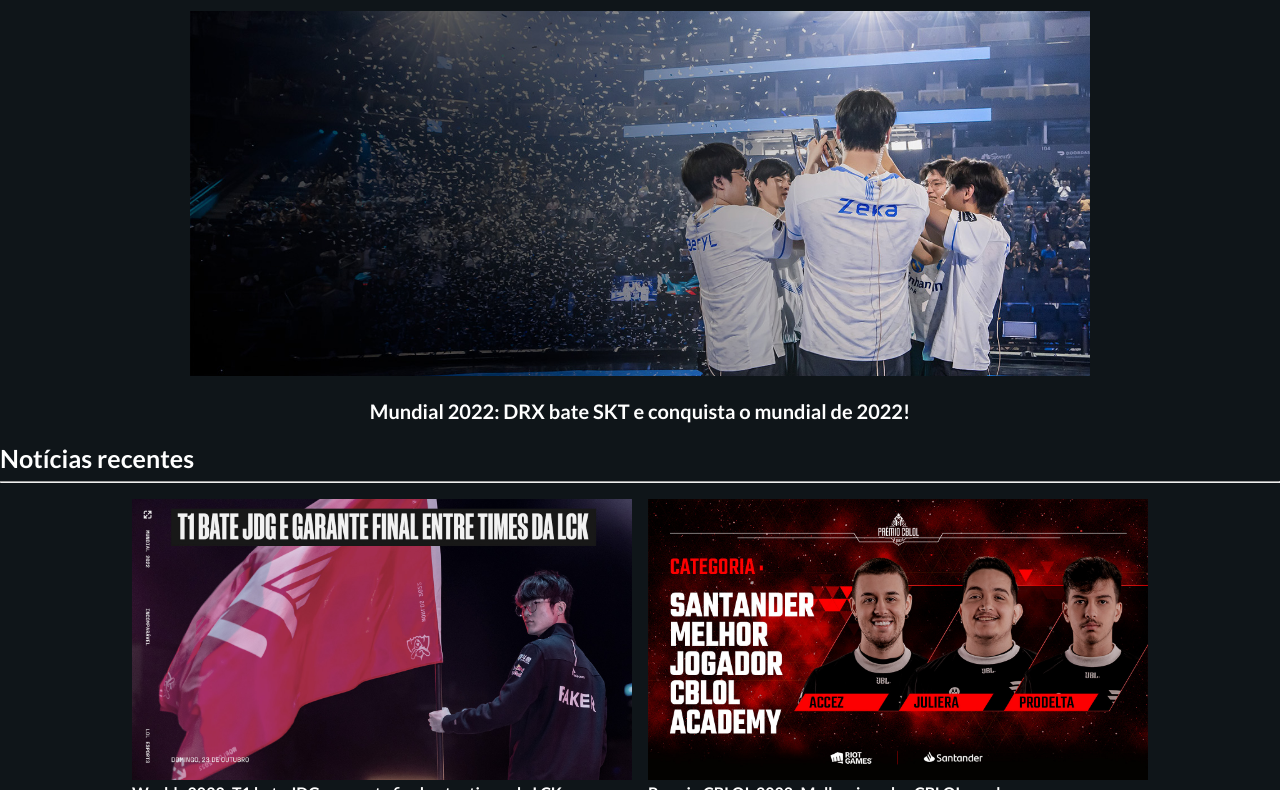
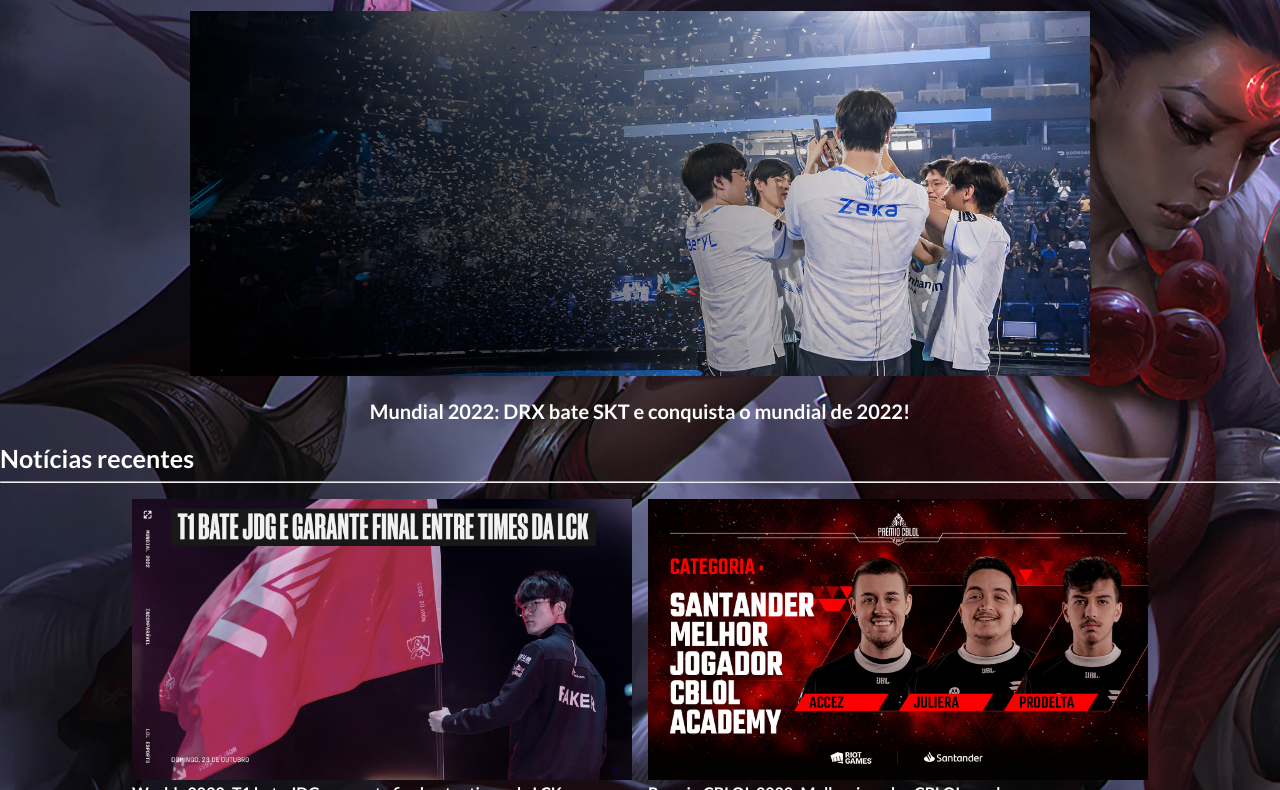
Before and after one commit to LucasMartines01/BOOP, a website: page site/public/noticias.html in a window 1280 px wide. Shown: the part 157-947 px from the top of the page. Drawn offline with nearby package versions, Linux system fonts and the light colour scheme.

Commit message:
Excluindo arquivos

```diff
--- a/site/public/estilos/formulario.css
+++ b/site/public/estilos/formulario.css
@@ -6,6 +6,7 @@
 }
 .backgroundform{
     background-color: #000000;
+      /* background-image: url('../img/Background_Quiz.jpg'); */
 }
 .card__formulario {
     width: 99%;
--- a/site/public/estilos/noticias.css
+++ b/site/public/estilos/noticias.css
@@ -5,7 +5,11 @@
     color: #FFFFFF;
     overflow-x: hidden;
 }
-
+.conteudo {
+    background-image: url('../img/league-of-legends-arcane-phase-3-1.jpg');
+    background-repeat: no-repeat;
+    background-position: center;
+}
 
 .header {
     display: flex;
```
Also changed, not shown: site/public/img/23257.jpg (deleted), site/public/img/Blue and White Illustrated Gaming Logo 1.svg (deleted), site/public/img/CHAVEAMENTO_FINAL_WIDE.jpg (deleted), site/public/img/gif-amumu.gif (deleted), site/public/img/league-of-legends-arcane-phase-3-1.jpg (added), 2 other files.
